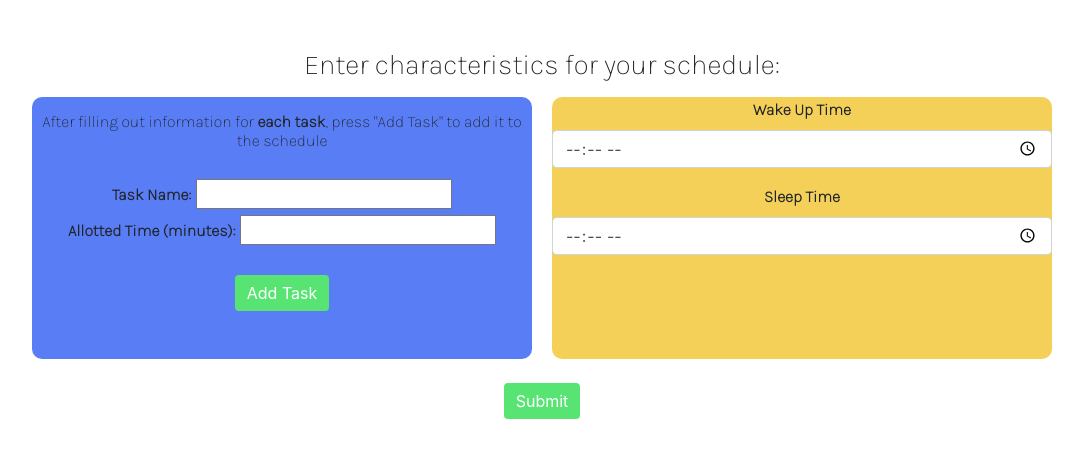
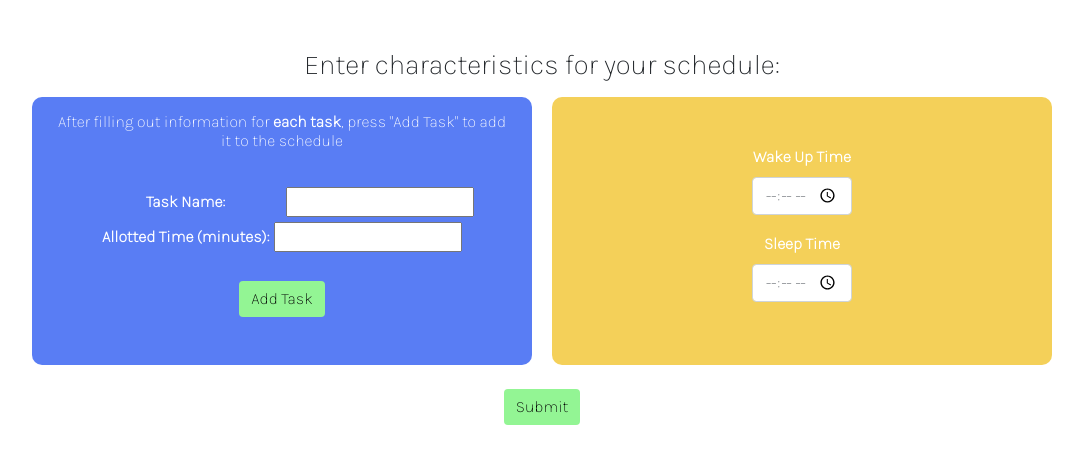
Before and after one commit to shriya-upadhyay/schedify, a Flask app: page / in a window 1280 px wide. Shown: the part 56-520 px from the top of the page, without its empty margins (98-1181 px from the left). Run offline with Flask 3, Linux system fonts and the light colour scheme; some libraries are stand-ins or nearby versions.

Commit message:
finished home page!!

```diff
--- a/website/static/home.css
+++ b/website/static/home.css
@@ -9,16 +9,21 @@ h3
 {
     font-family: 'Karla', sans-serif;
     margin-bottom: 15px;
+
 }
 h6
 {
     font-family: 'Karla', sans-serif;
-    margin-top: 15px;
+
+    color: white;
+    width: 450px;
+    margin: 15px auto;
 }
 label
 {
     font-family: 'Karla', sans-serif;
     font-weight: bolder;
+    color: white;
 }
 
 
@@ -39,20 +44,24 @@ label
 
 #times
 {
+    display: flex;
     background-color: #F4D059;
     width: 500px;
     margin: 0 10px;
     border-radius: 10px;
     text-align: center;
     align-items: center;
+    justify-content: center;
 
 }
 
 .btn.btn-primary {
 
-    background-color: #58E472;
+    background-color: #93F594;
     border: none;
-    border-color: #58E472;
+    border-color: #93F594;
+    font-family: 'Karla', sans-serif;
+    color: black;
 
 }
 
@@ -66,4 +75,12 @@ display: flex;
 #taskN
 {
     margin-top: 25px;
+    width: 192px;
 }
+
+input{
+    font-family: 'Karla', sans-serif;
+}
+input[type="time"]{
+    width: 100px;
+}
--- a/website/templates/home.html
+++ b/website/templates/home.html
@@ -36,6 +36,7 @@
 
 <form id="dataForm" method="POST">
     <div class="form-group">
+
       <label for="wake_up_time">Wake Up Time</label>
       <input
         type="time"
```
